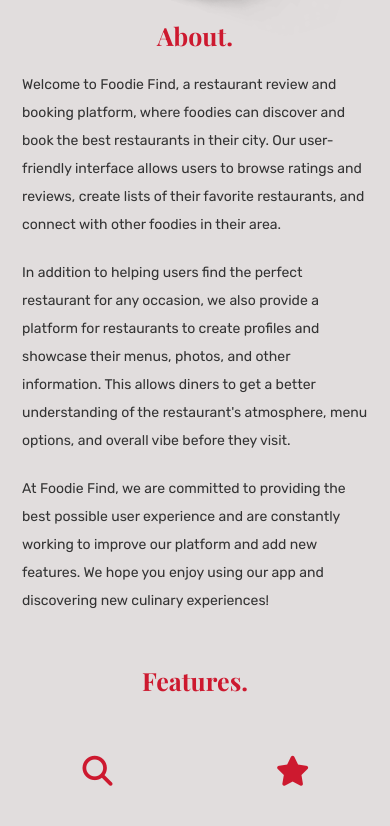
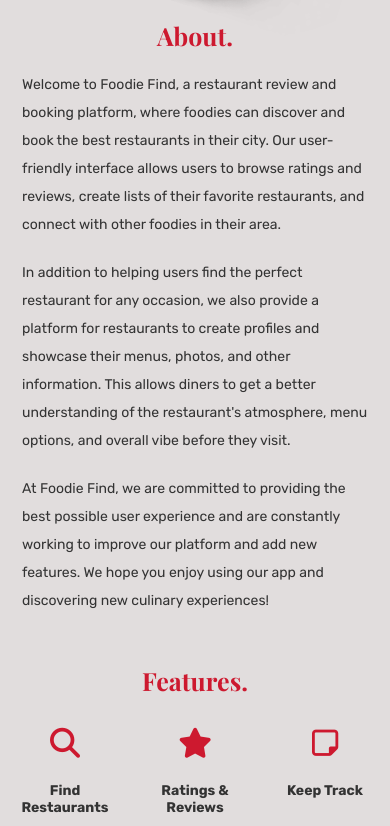
Before and after one commit to Annastacia-dev/foodiefind, a React (Create React App) app in the folder client/: page / in a window 390 px wide. Shown: the part 1156-1982 px from the top of the page. Built offline with nearby package versions, Linux system fonts and the light colour scheme; a web font is replaced by a local one.

Commit message:
features media breakpoint changes

```diff
--- a/client/src/css/landingpage/Features.css
+++ b/client/src/css/landingpage/Features.css
@@ -38,13 +38,17 @@
         margin-top: 50px;
     }
     .feature{
-        padding: 10px;
+        padding: 2px;
+        margin-top: 5px;
     }
     .feature i{
         font-size: 30px;
+        margin-top: 5px;
+
     }
     .feature h3{
-        font-size: 18px;
+        font-size: 14px;
+        margin-top: 5px;
     }
     .feature p{
         width: 100%;
```
